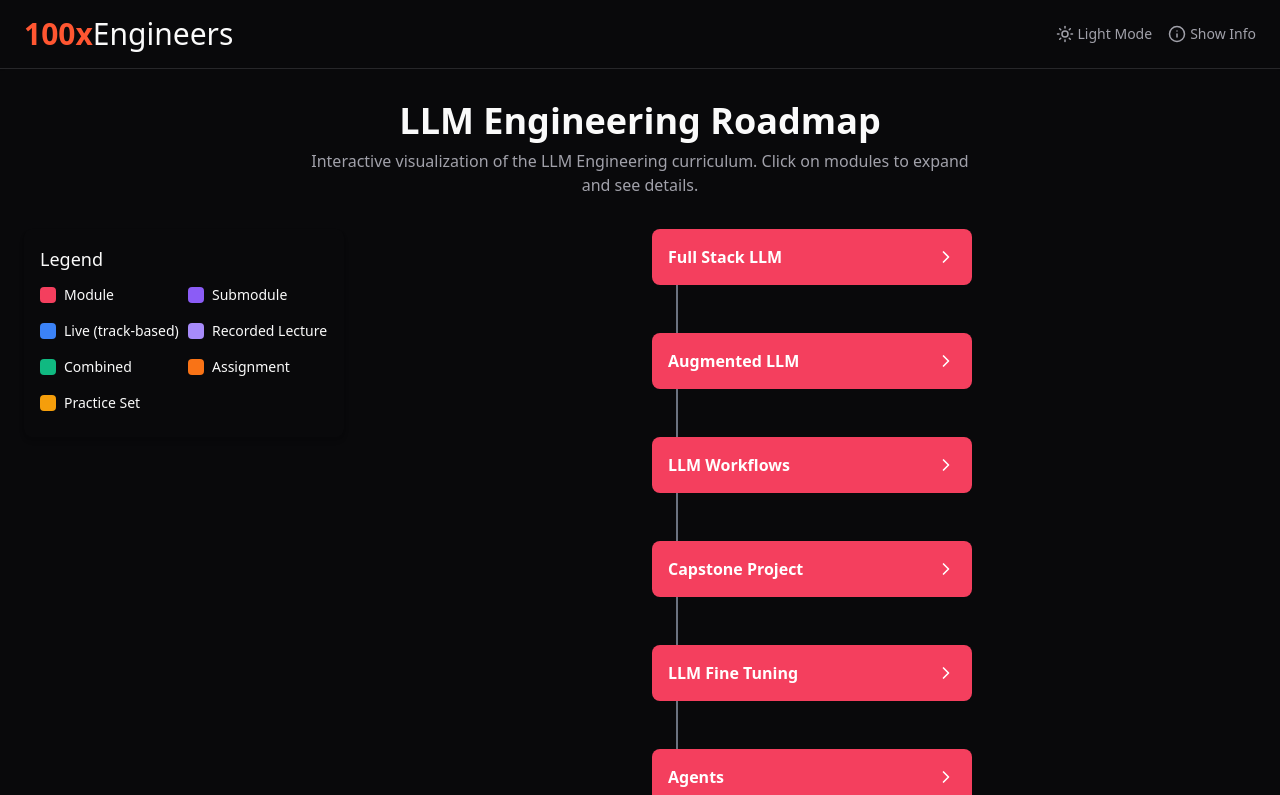
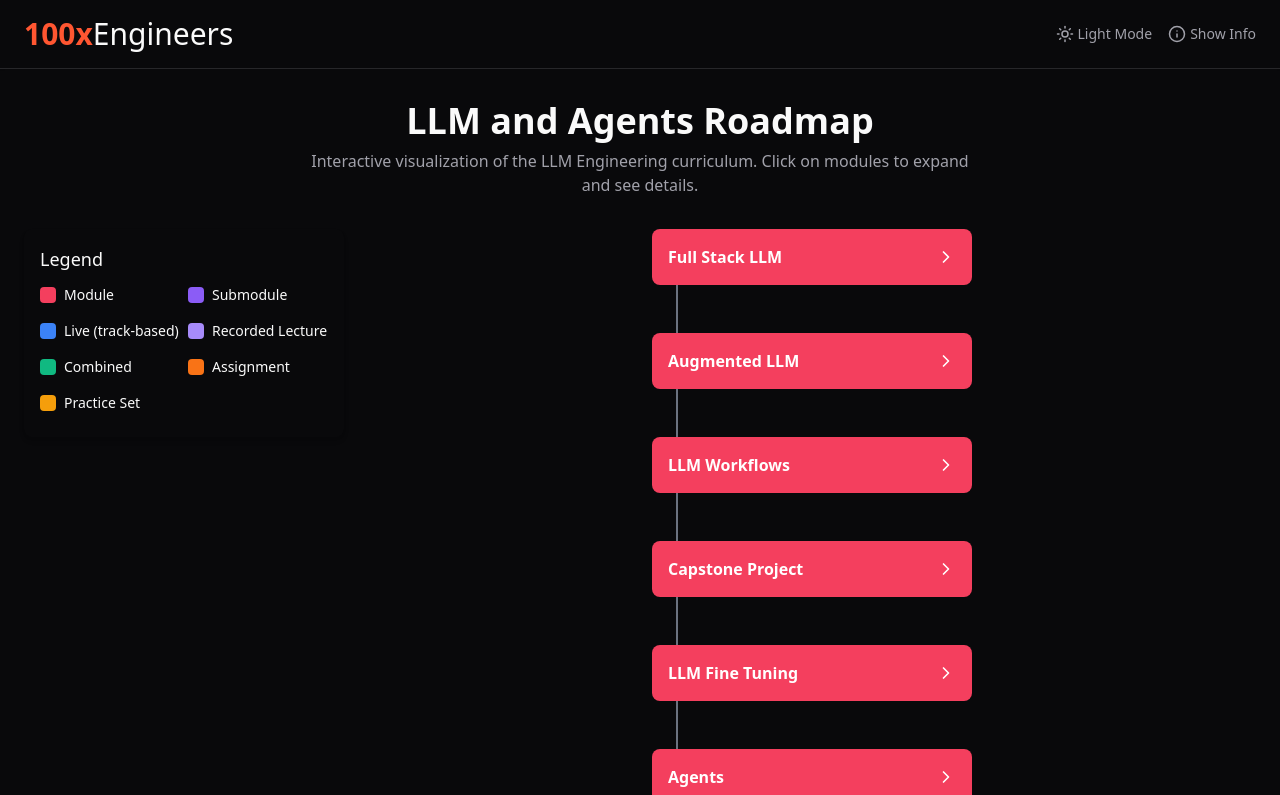
Before and after one commit to Ameen-Malik/llm-roadmap-visualizer, a React (Vite) app: page / in a window 1280 px wide. Shown: the top 795 px of the page. Built offline with nearby package versions, Linux system fonts and the light colour scheme.

Commit message:
Update website title
Change the website title to "LLM and Agents Roadmap".

```diff
--- a/index.html
+++ b/index.html
@@ -1,13 +1,14 @@
+
 <!DOCTYPE html>
 <html lang="en">
   <head>
     <meta charset="UTF-8" />
     <meta name="viewport" content="width=device-width, initial-scale=1.0" />
-    <title>llm-roadmap-visualizer</title>
+    <title>LLM and Agents Roadmap</title>
     <meta name="description" content="Lovable Generated Project" />
     <meta name="author" content="Lovable" />
 
-    <meta property="og:title" content="llm-roadmap-visualizer" />
+    <meta property="og:title" content="LLM and Agents Roadmap" />
     <meta property="og:description" content="Lovable Generated Project" />
     <meta property="og:type" content="website" />
     <meta property="og:image" content="https://lovable.dev/opengraph-image-p98pqg.png" />
--- a/src/pages/Index.tsx
+++ b/src/pages/Index.tsx
@@ -53,7 +53,7 @@ const Index: React.FC = () => {
           animate={{ opacity: 1, y: 0 }}
           transition={{ duration: 0.5 }}
         >
-          <h1 className="text-3xl md:text-4xl font-bold mb-2 text-center">LLM Engineering Roadmap</h1>
+          <h1 className="text-3xl md:text-4xl font-bold mb-2 text-center">LLM and Agents Roadmap</h1>
           <p className="text-muted-foreground mb-8 text-center max-w-2xl mx-auto">
             Interactive visualization of the LLM Engineering curriculum. Click on modules to expand and see details.
           </p>
```
